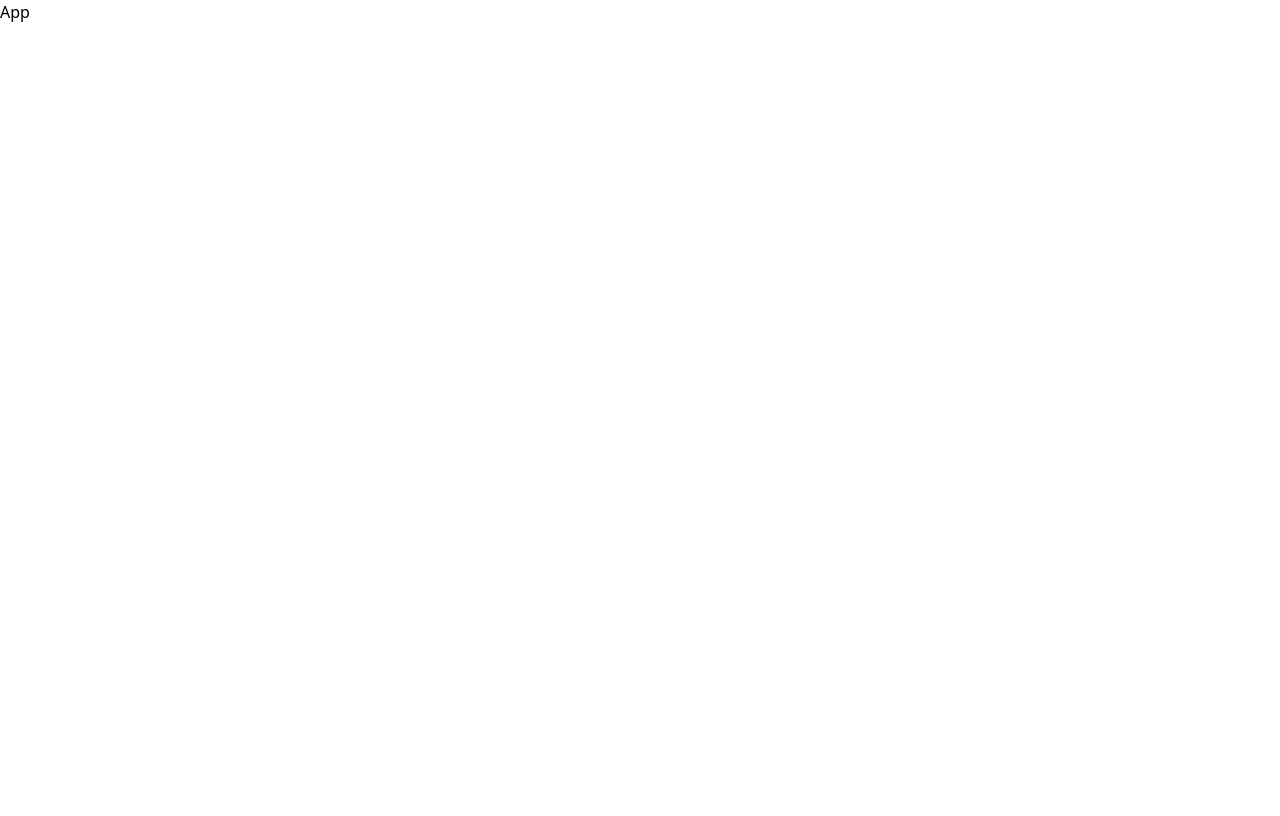
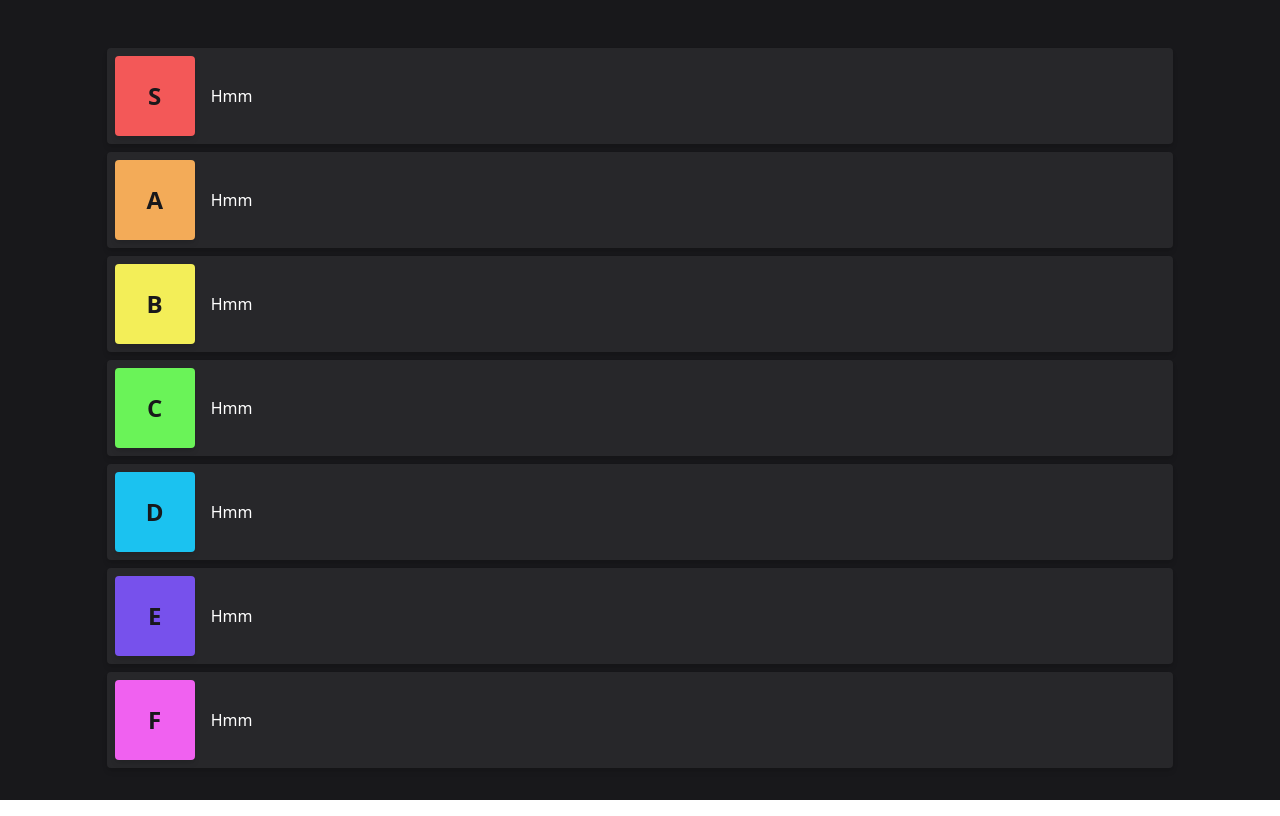
Before and after one commit to Felipstein/tier-list-frontend, a React (Vite) app: page / in a window 1280 px wide. Built offline with nearby package versions, Linux system fonts and the light colour scheme.

Commit message:
feat: Add TierList, Tier and TierSquad comps

```diff
--- a/src/App.tsx
+++ b/src/App.tsx
@@ -1,8 +1,12 @@
+import { TierList } from './components/TierList';
+
 import './styles/global.css';
 
 export const App: React.FC = () => {
 
   return (
-    <h1>App</h1>
+    <div className='h-screen bg-zinc-900 text-white'>
+      <TierList />
+    </div>
   );
 };
--- /dev/null
+++ b/src/components/Tier.tsx
@@ -0,0 +1,27 @@
+import { ReactNode } from 'react';
+import { TierSquad } from './TierSquad';
+
+interface TierProps {
+  tier: number;
+  label: string;
+  color: string;
+  children: ReactNode;
+}
+
+export const Tier: React.FC<TierProps> = ({ tier, label, color, children }) => {
+
+  return (
+    <div
+      className='flex gap-4 bg-zinc-800 rounded shadow-md p-2 items-center'
+    >
+      <TierSquad
+        label={label}
+        color={color}
+      />
+
+      <div className='flex-1'>
+        {children}
+      </div>
+    </div>
+  );
+};
--- /dev/null
+++ b/src/components/TierList.tsx
@@ -0,0 +1,64 @@
+import { Tier } from './Tier';
+
+export const TierList: React.FC = () => {
+
+  return (
+    <main className='w-10/12 max-w-7xl m-auto py-12 flex flex-col gap-2'>
+      <Tier
+        tier={0}
+        label='S'
+        color='#f35858'
+      >
+          Hmm
+      </Tier>
+
+      <Tier
+        tier={0}
+        label='A'
+        color='#f3ab58'
+      >
+          Hmm
+      </Tier>
+
+      <Tier
+        tier={0}
+        label='B'
+        color='#f3ee58'
+      >
+          Hmm
+      </Tier>
+
+      <Tier
+        tier={0}
+        label='C'
+        color='#6af358'
+      >
+          Hmm
+      </Tier>
+
+      <Tier
+        tier={0}
+        label='D'
+        color='#1bc2f0'
+      >
+          Hmm
+      </Tier>
+
+      <Tier
+        tier={0}
+        label='E'
+        color='#7751ec'
+      >
+          Hmm
+      </Tier>
+
+      <Tier
+        tier={0}
+        label='F'
+        color='#f061f0'
+      >
+          Hmm
+      </Tier>
+    </main>
+  );
+};
--- /dev/null
+++ b/src/components/TierSquad.tsx
@@ -0,0 +1,16 @@
+interface TierSquadProps {
+  label: string;
+  color: string;
+}
+
+export const TierSquad: React.FC<TierSquadProps> = ({ label, color }) => {
+
+  return (
+    <div
+      className="rounded text-zinc-900 font-semibold w-20 h-20 text-2xl shadow-md flex justify-center items-center select-none"
+      style={{ backgroundColor: color }}
+    >
+      {label}
+    </div>
+  );
+};
```
Also changed, not shown: .eslintrc.json.
